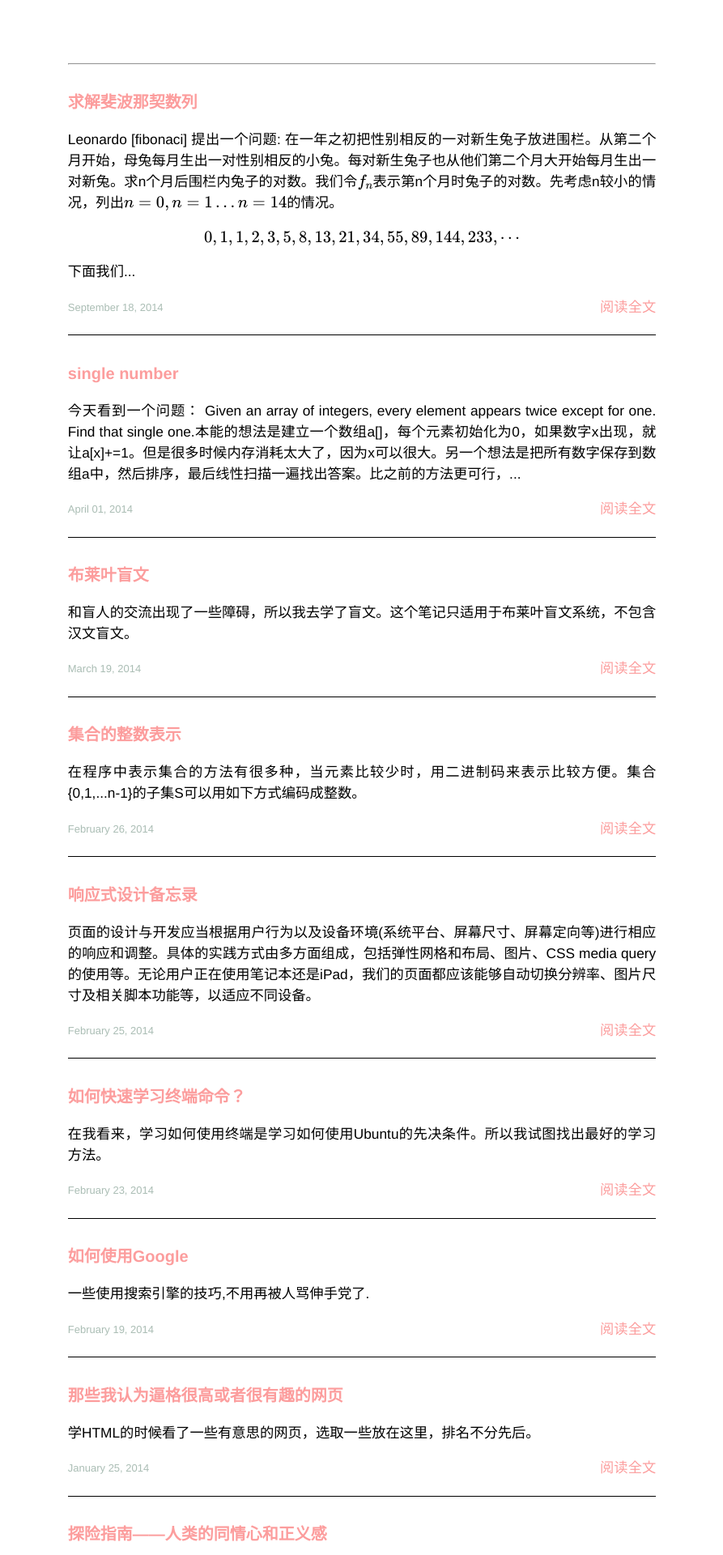
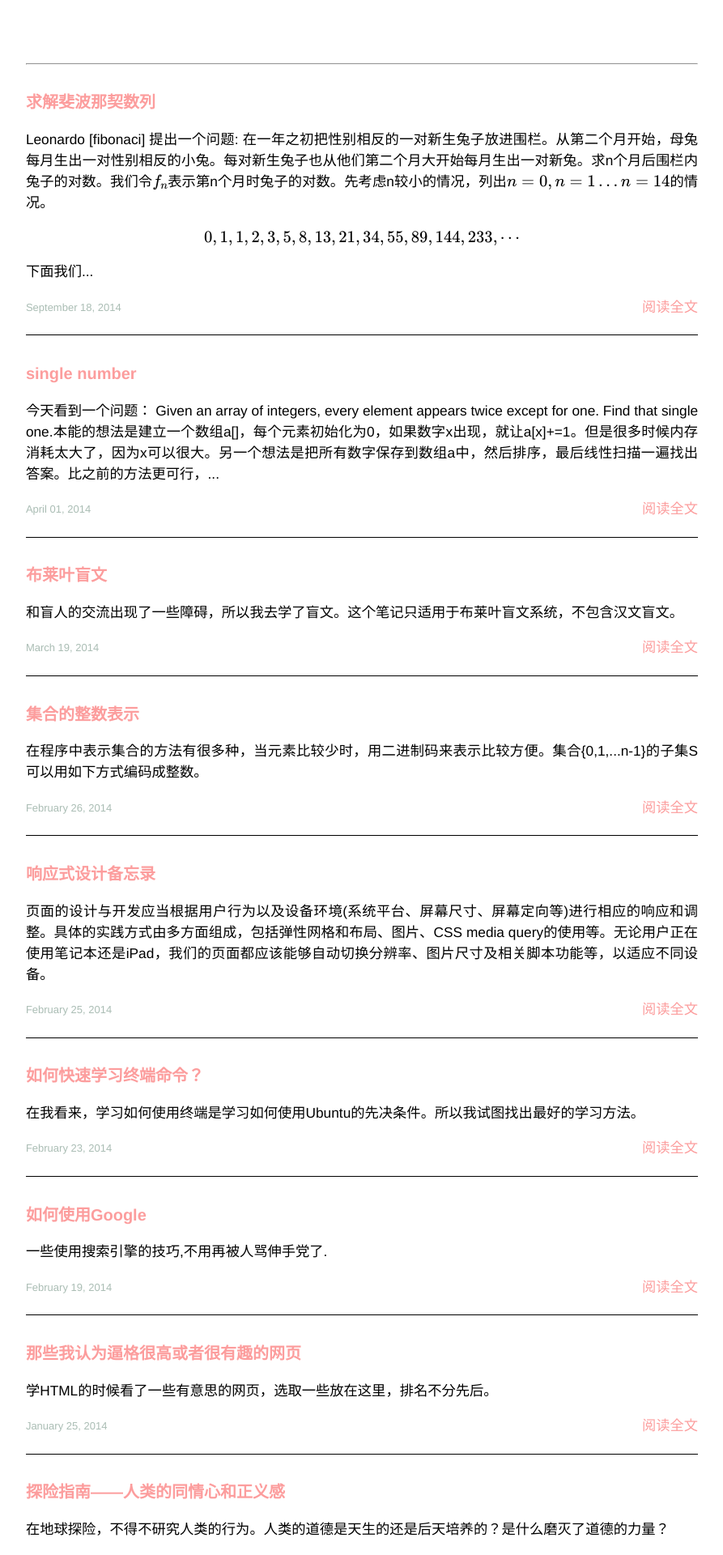
Before and after one commit to banqianhao/banqianhao.github.io, a Jekyll site: the page built from index.html, in a window 1280 px wide. Shown: the top 1920 px of the page at 81% size, without its empty margins (193-1086 px from the left). Built offline with Jekyll 4.4.1, drawn with Linux system fonts in a browser that asks for light colours; nearby versions of some CDN libraries; Markdown is read by kramdown in place of the engine named in the settings; formulas are drawn with MathJax 3.

Commit message:
append width

```diff
--- a/css/main.css
+++ b/css/main.css
@@ -53,7 +53,7 @@ a {
     font-size: 115%;
     text-align: justify;
     width: 100%;
-    max-width: 42em;
+    max-width: 48em;
     margin: 3em auto 2em;
     line-height: 1.5em;
 }
--- a/css/post.css
+++ b/css/post.css
@@ -3,12 +3,10 @@
  */
 .post pre {
     background-color: #FFFFFF;
-    counter-reset: line-numbering;
     border: solid 1px #D9D9D9;
     border-radius: 0;
     background: #FFFFFF;
     padding-right: 0.4em;
-    padding-left:0.4;
     line-height: 23px;
     margin-bottom: 30px;
     overflow-x: scroll-position;
```
